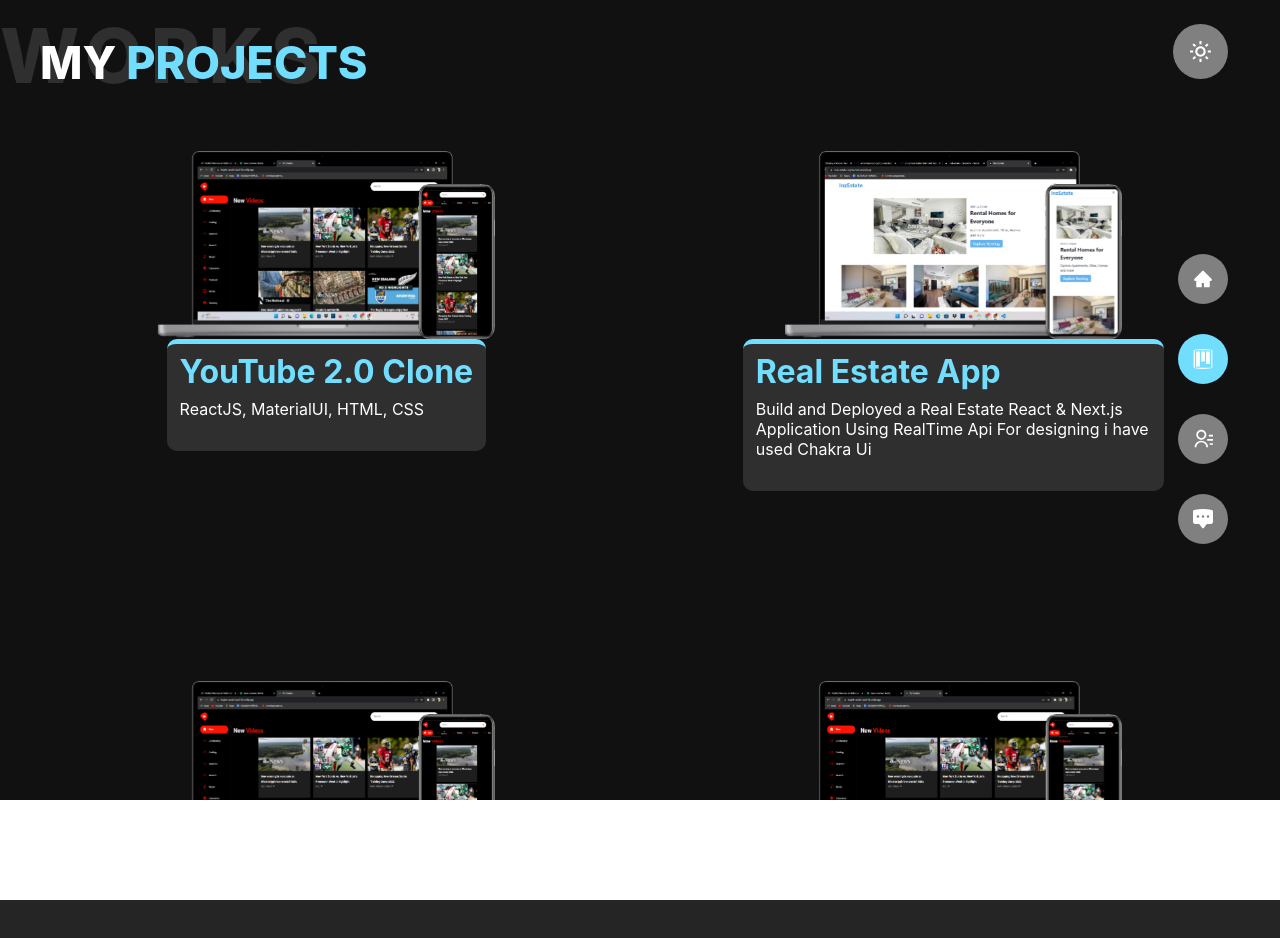
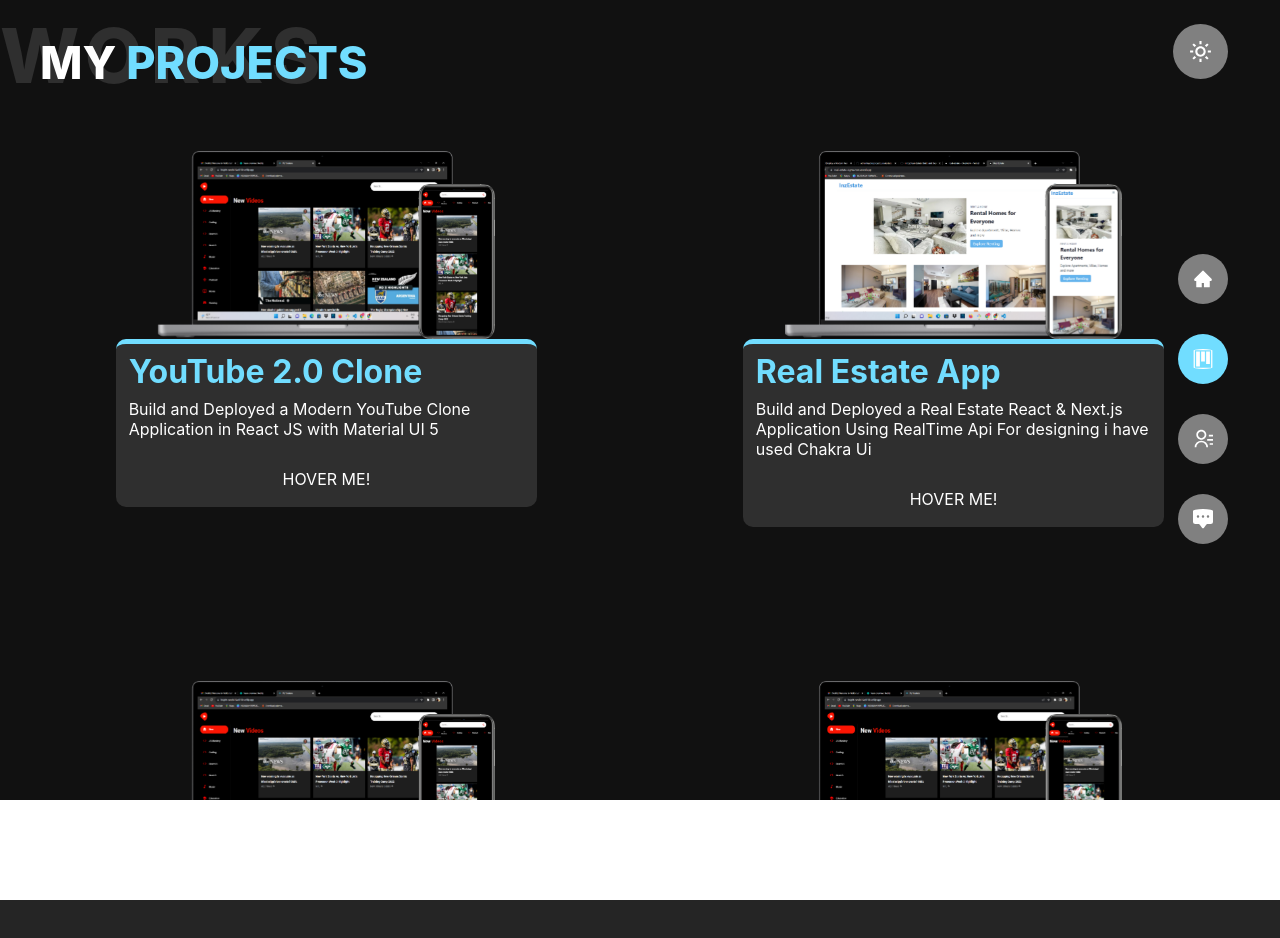
Before and after one commit to innzz/my-react-portfolio, a React (Create React App) app: page /projects in a window 1280 px wide. Shown: the top 938 px of the page. Built offline with nearby package versions, Linux system fonts and the light colour scheme.

Commit message:
Added some cool Animations Also Added A new Project

```diff
--- a/src/Components/Sidebar/index.css
+++ b/src/Components/Sidebar/index.css
@@ -1,6 +1,4 @@
 .sidebar{
-    width: 15vw;
-    /* background-color: white; */
     position: absolute;
     top: 0;
     bottom: 0;
--- a/src/Pages/Projects/index.css
+++ b/src/Pages/Projects/index.css
@@ -37,11 +37,7 @@
     animation-duration: 0.5s;
     animation-fill-mode: forwards;
 }
-/*
-.projects-card:hover  .projects-card-content > h1{
-    color: #71DDFF;
-    transition: 0.5s;
-} */
+
 
 .projects-card:hover  img{
     width: 100%;
@@ -107,7 +103,7 @@
     padding: 1vh 0;
 }
 
-.projects-card-content > p:nth-child(4) {
+.bouncingText {
     text-align: center;
     padding: 0;
     animation: bounce;
@@ -115,6 +111,8 @@
     animation-duration: 1s;
     animation-iteration-count: infinite;
 }
+
+
 
 @media screen and (max-width: 700px) {
 
--- a/src/Pages/Projects/index.js
+++ b/src/Pages/Projects/index.js
@@ -5,7 +5,14 @@
 
 function Projects ({hover,active,setActive,setHover,toggleDarkMode,setToggleDarkMode}) {
   setActive('Projects');
-  const [showClickMe, setShowClickMe] = useState(false);
+  const [showClickMe, setShowClickMe] = useState('none');
+  const [showClickToView, setShowClickToView] = useState({
+    state: false,
+    index: -1
+  });
+  const [showClickToViewDevice, setShowClickToViewDevice] = useState('none');
+
+
   function getWindowSize() {
     const {innerWidth, innerHeight} = window;
     return {innerWidth, innerHeight};
@@ -25,11 +32,32 @@
   }, []);
 
   const clickMeFunction = ()=>{
-    if (windowSize.innerWidth <= 700) {
-      setShowClickMe(true);
+    if (windowSize.innerWidth <= 700 && showClickMe !== 'mobile') {
+      setShowClickMe('mobile');
+    }
+    else if(windowSize.innerWidth > 700 && showClickMe !== 'desktop'){
+      setShowClickMe('desktop');
     }
     else{
-      setShowClickMe(false);
+      setShowClickMe('none')
+    }
+    if (windowSize.innerWidth <= 700) {
+      setShowClickToViewDevice('mobile');
+    }
+    else if(windowSize.innerWidth > 700){
+      setShowClickToViewDevice('desktop');
+    }
+    else{
+      setShowClickMe('none')
+    }
+  };
+
+  const handleClickMeFunction = (index)=>{
+    if (showClickToViewDevice==='mobile') {
+      setShowClickToView({
+        state: true,
+        index: index
+      });
     }
   }
 
@@ -53,12 +81,11 @@
               <div key={j} className="projects-card-col">
             <div className="projects-card" onMouseOver={()=>setShowClickMe(false)}>
               <img src={val2.image} alt="" />
-              <div className="projects-card-content" style={toggleDarkMode?{background:"rgb(47, 47, 47)",color:"#fff"}:{background:"#f3f3f3",color:"#666"}}>
+              <div className="projects-card-content" onClick={()=> handleClickMeFunction(j)} style={toggleDarkMode?{background:"rgb(47, 47, 47)",color:"#fff"}:{background:"#f3f3f3",color:"#666"}}>
                 <h1>{val2.name}</h1>
                 <p>{val2.desc}</p>
-                {/* <a href={val2.link} target="_blank"><button>VIEW</button></a> */}
-                <a href={val2.link} target="_blank"><span style={{color: 'white'}}>Click To View!</span></a>
-                {/* {showClickMe? <p style={toggleDarkMode?{color:"#fff"}:{color:"#666"}}>CLICK ME!</p>:''} */}
+                {showClickToViewDevice === 'desktop' ? <a href={val2.link} target="_blank"><span style={{color: 'white'}}>Click To View!</span></a> : showClickToViewDevice === 'mobile' ? showClickToView.state && showClickToView.index === j && <a href={val2.link} target="_blank"><span style={{color: 'white'}}>Click To View!</span></a> : ''}
+                {showClickMe === 'mobile' ? <p className='bouncingText' style={toggleDarkMode?{color:"#fff"}:{color:"#666"}}>CLICK ME!</p> : showClickMe === 'desktop' ? <p className='bouncingText' style={toggleDarkMode?{color:"#fff"}:{color:"#666"}}>HOVER ME!</p> : '' }
               </div>
             </div>
           </div>
--- a/src/assets/ProjectsArray/ProjectsArray.js
+++ b/src/assets/ProjectsArray/ProjectsArray.js
@@ -7,7 +7,7 @@
         row: [
             {
                 name: 'YouTube 2.0 Clone',
-                desc: 'ReactJS, MaterialUI, HTML, CSS',
+                desc: 'Build and Deployed a Modern YouTube Clone Application in React JS with Material UI 5',
                 link: 'https://bright-cendol-6ad010.netlify.app/',
                 image: Project1
             },
```
Also changed, not shown: src/assets/images/PortFolioImage.png (added), 1 other file (tests, documents, lock files or other folders).
